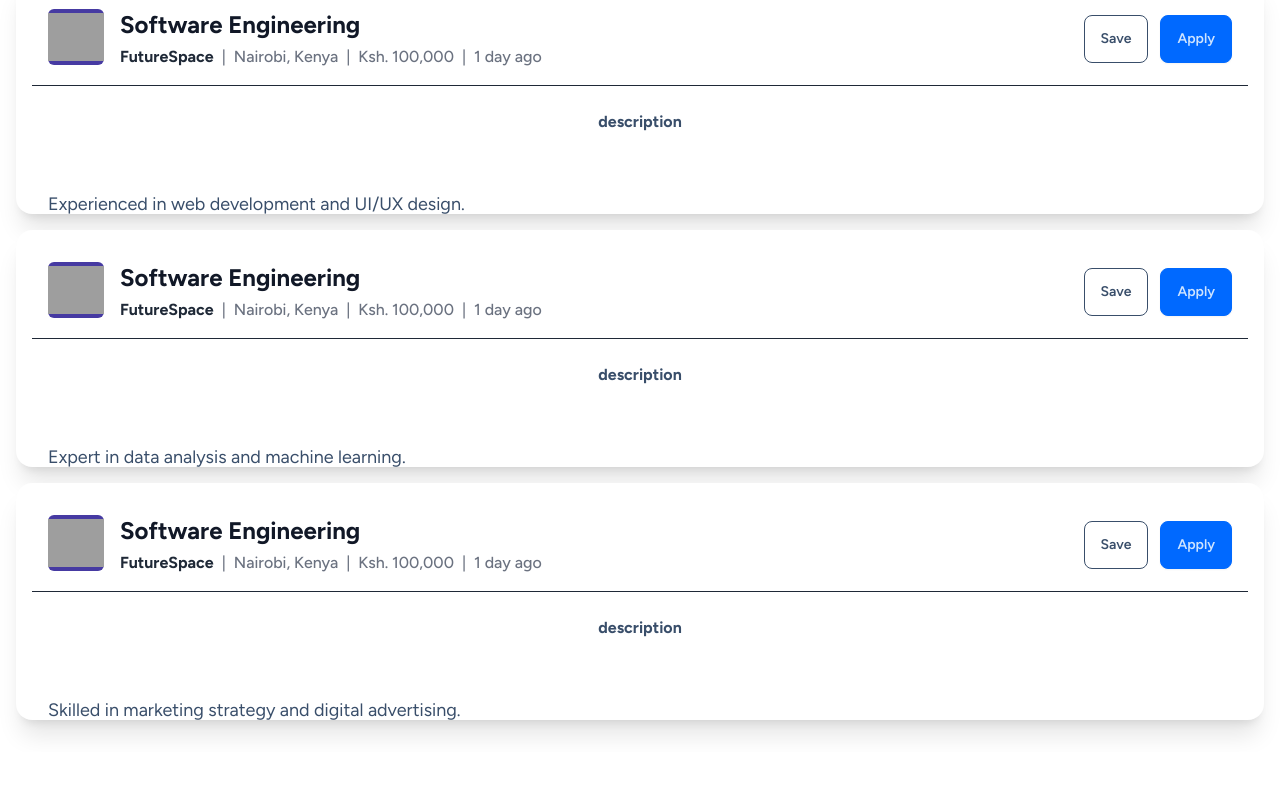
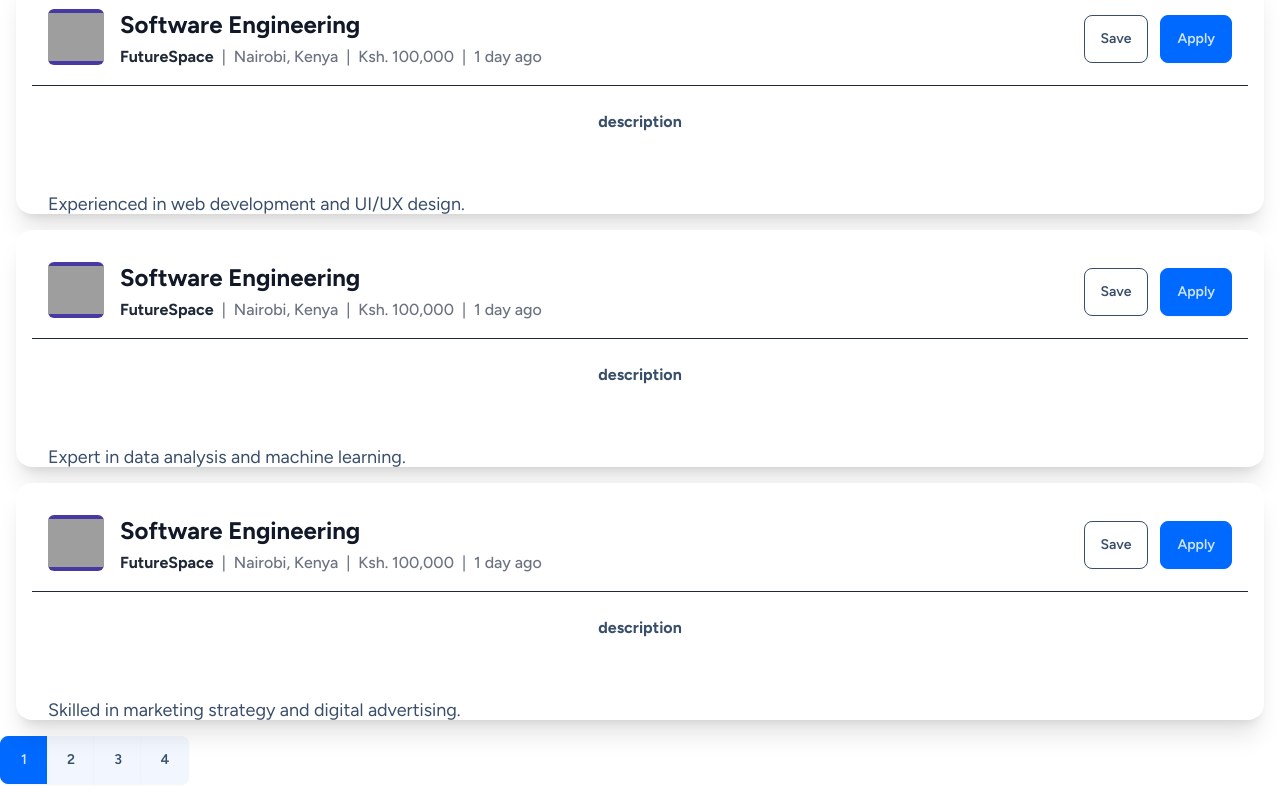
Before and after one commit to FutureSpace-Kenya/InternLink, a Next.js app: page /joblisting in a window 1280 px wide. Shown: the part 3149-3949 px from the top of the page. Before the commit the page ends 3901 px from the top, so only its background shows below. Built offline with nearby package versions, Linux system fonts and the light colour scheme; grey boxes are pictures that could not be loaded.

Commit message:
Added a pagination shell, Will implement functionality later

```diff
--- a/app/joblisting/page.js
+++ b/app/joblisting/page.js
@@ -11,6 +11,9 @@ export default function JobListing() {
   const jobsPerPage = 10;
   const indexOfLastJob = currentPage * jobsPerPage;
   const indexOfFirstJob = indexOfLastJob - jobsPerPage;
+  const currentJobs = data.slice(indexOfFirstJob, indexOfLastJob);
+  const noOfPages = Math.ceil(data.length / jobsPerPage);
+  const pageNumbers = [...Array(noOfPages + 1).keys()].slice(1);
 
   const toggleJobDetails = (jobId) => {
     setVisibleJobId(visibleJobId === jobId ? null : jobId);
@@ -128,6 +131,33 @@ export default function JobListing() {
           </div>
         ))}
       </div>
+      <div className="join">
+        <input
+          className="join-item btn btn-square"
+          type="radio"
+          name="options"
+          aria-label="1"
+          checked
+        />
+        <input
+          className="join-item btn btn-square"
+          type="radio"
+          name="options"
+          aria-label="2"
+        />
+        <input
+          className="join-item btn btn-square"
+          type="radio"
+          name="options"
+          aria-label="3"
+        />
+        <input
+          className="join-item btn btn-square"
+          type="radio"
+          name="options"
+          aria-label="4"
+        />
+      </div>
     </div>
   );
 }
```
